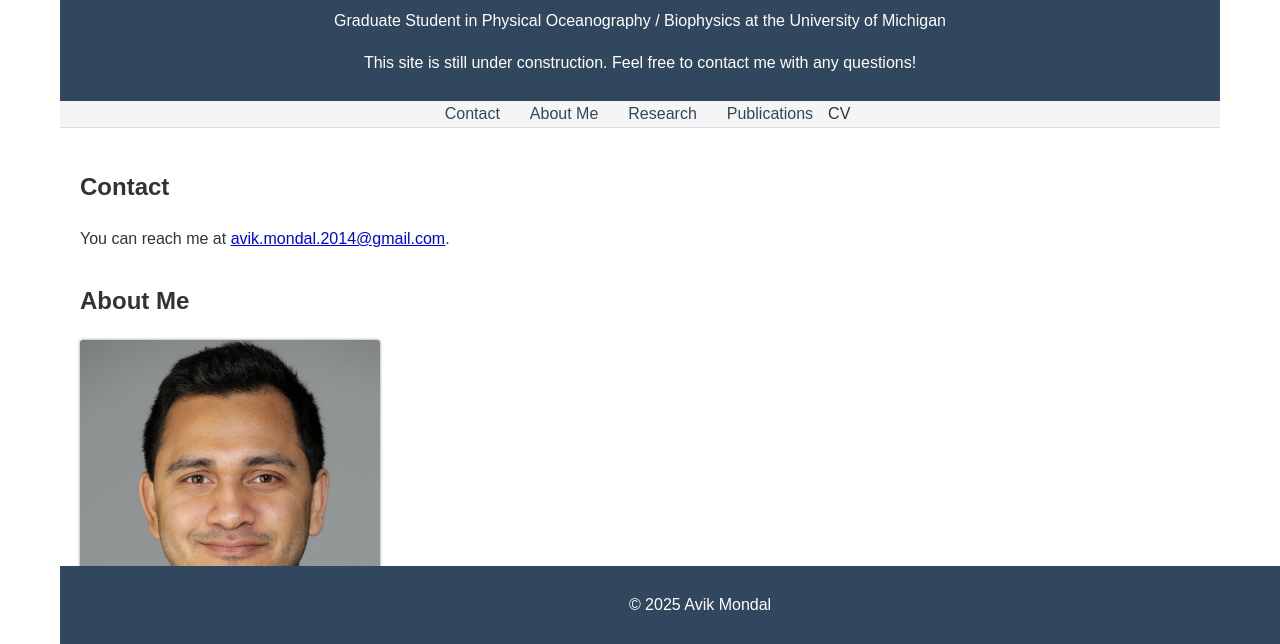
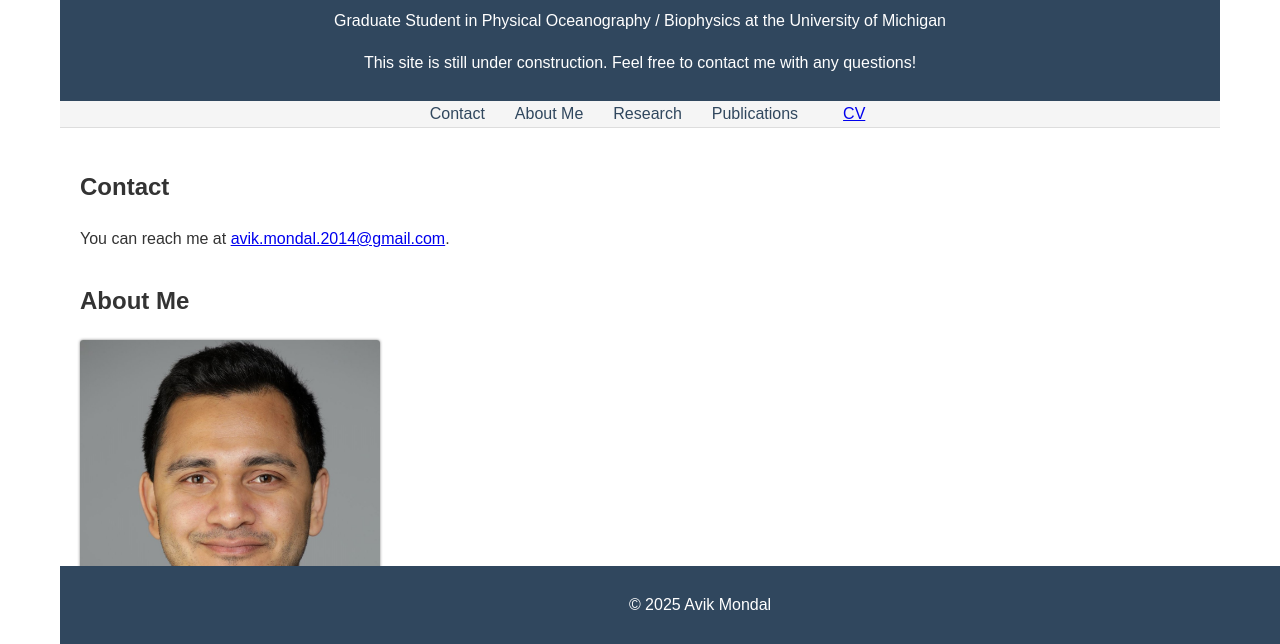
Before and after one commit to avik2007/mondal-personal-site, a plain HTML site: page index.html in a window 1280 px wide. Shown: the part 156-800 px from the top of the page. Drawn offline with Linux system fonts and the light colour scheme; a script that the page names is missing.

Commit message:
Update index.html

```diff
--- a/index.html
+++ b/index.html
@@ -21,7 +21,7 @@
             <li><a href="#about">About Me</a></li>
             <li><a href="#research">Research</a></li>
             <li><a href="#publications">Publications</a></li>
-            <li<a href="https://github.com/avik2007/mondal-personal-site/raw/main/CV_2025.pdf" target="_blank"> CV</a></li>
+            <li></li><a href="https://github.com/avik2007/mondal-personal-site/raw/main/CV_2025.pdf" target="_blank"> CV</a></li>
         </ul>
     </nav>
 
```
